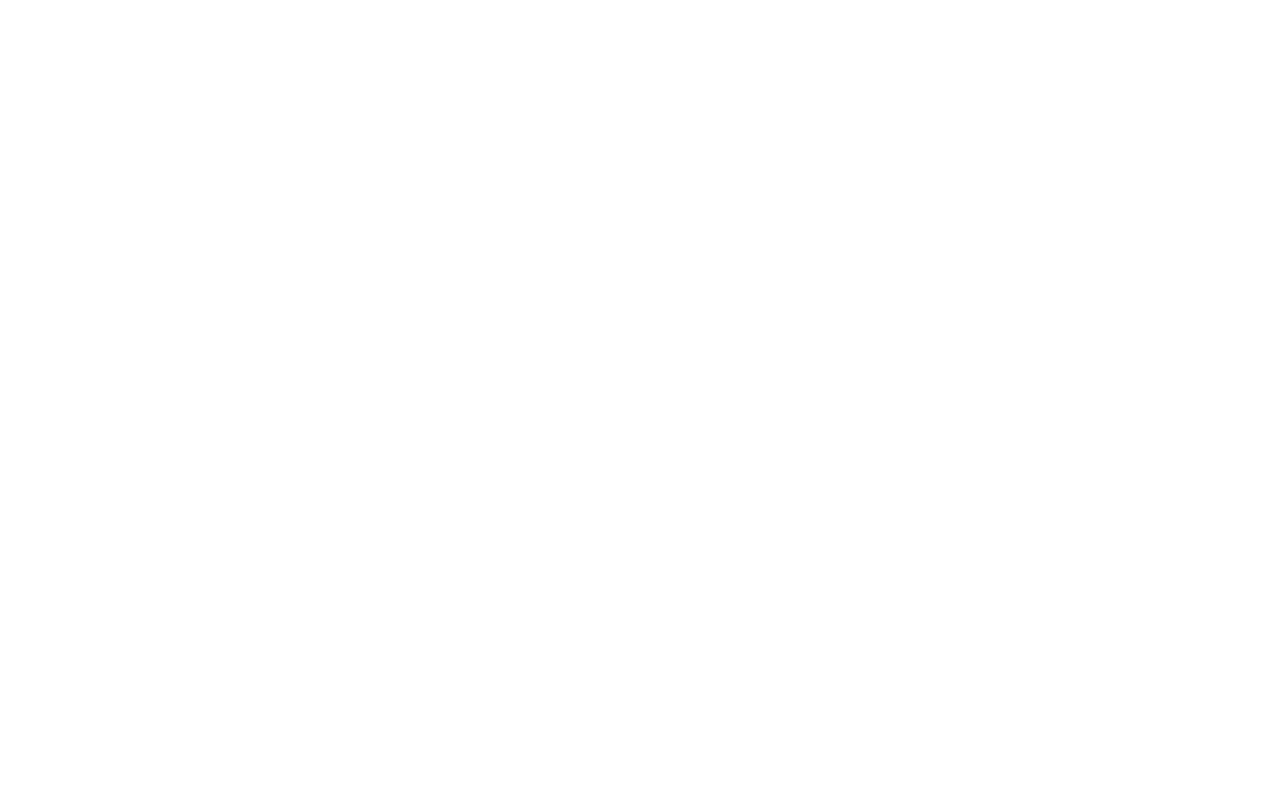
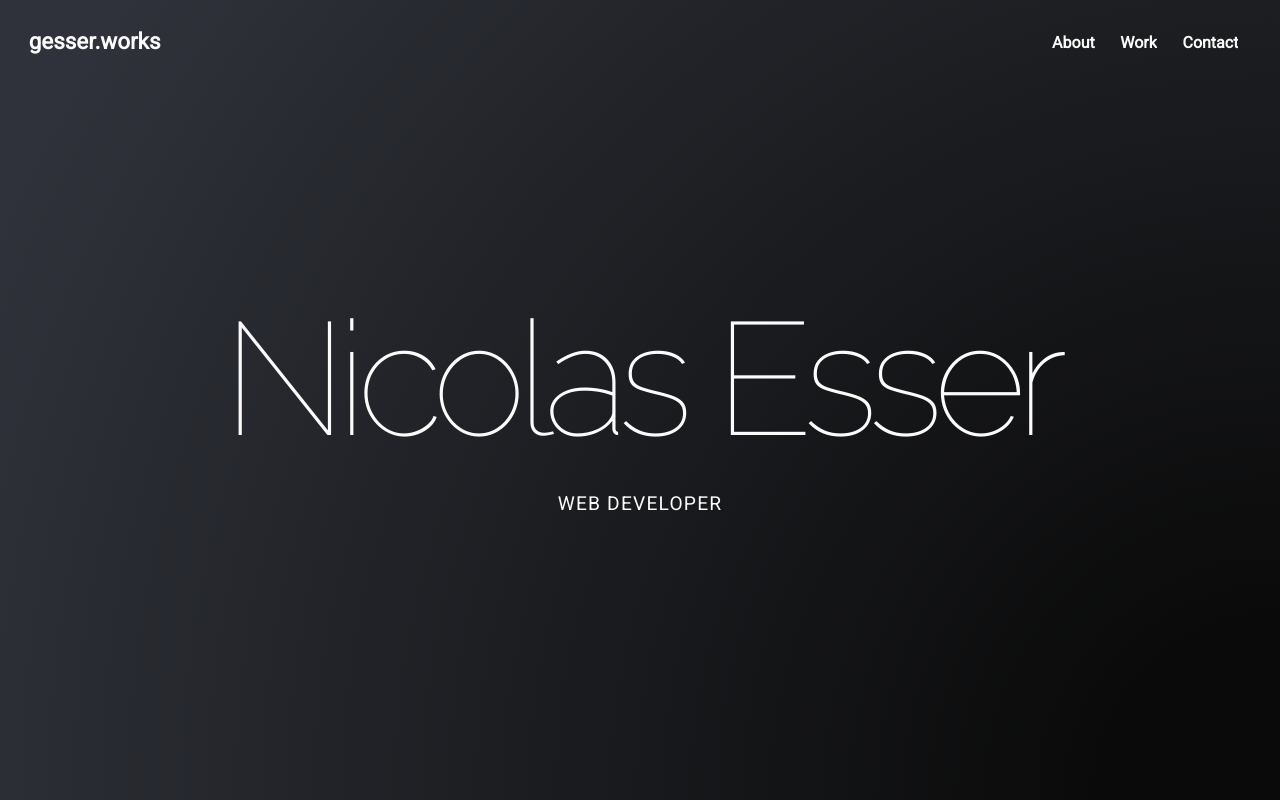
Before and after one commit to kcinesser/portfolio, a React (Create React App) app: page / in a window 1280 px wide. Shown: the top 800 px of the page. Built offline with nearby package versions, Linux system fonts and the light colour scheme.

Commit message:
Router issue.

```diff
--- a/src/App.js
+++ b/src/App.js
@@ -9,7 +9,7 @@
     <div className="App">
       <Router basename="/">
         <Switch>
-          <Route path="/portfolio" exact component={Homepage} />
+          <Route path="/" exact component={Homepage} />
           <Route path="/portfolio/:slug" exact component={Project} />
         </Switch>
       </Router>
```
Also changed, not shown: 1 other file (tests, documents, lock files or other folders).
